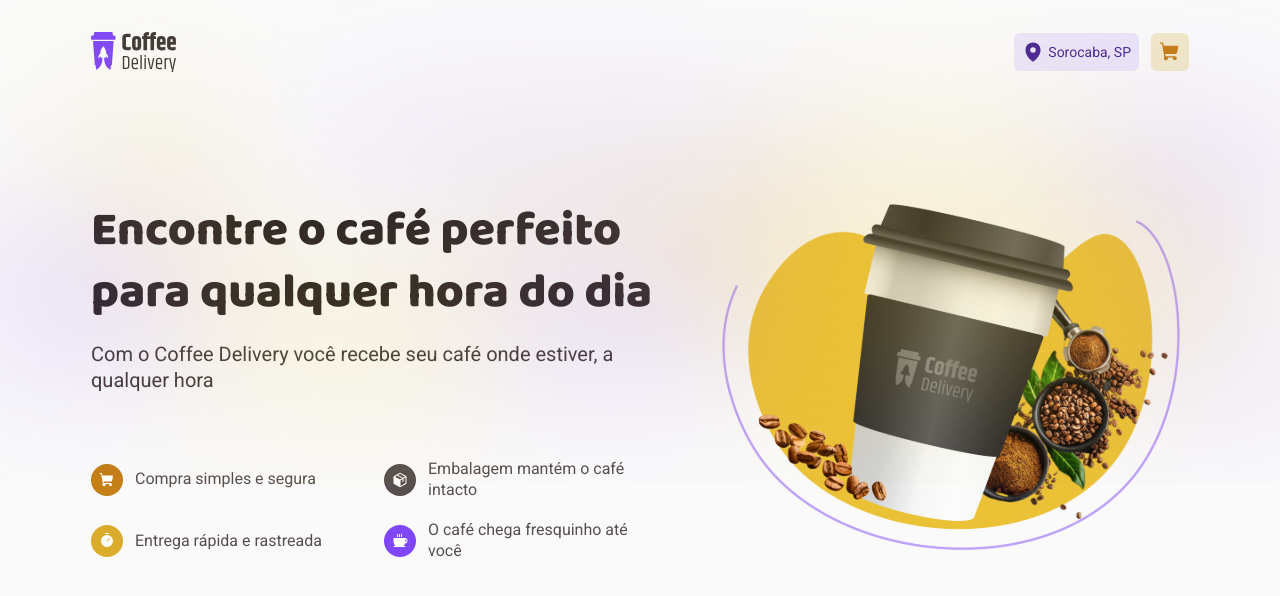
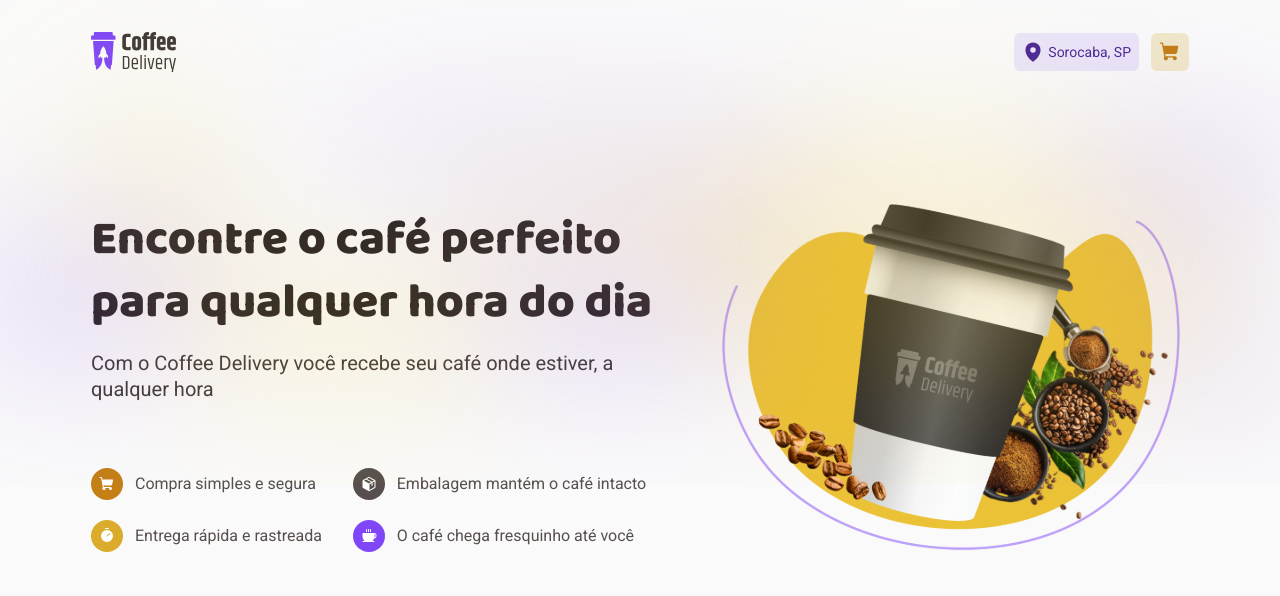
Before and after one commit to reciokaue/coffe-delivery, a React (Vite) app: page / in a window 1280 px wide. Shown: the top 596 px of the page. Built offline with nearby package versions, Linux system fonts and the light colour scheme.

Commit message:
hero style fix

```diff
--- a/src/components/Hero/styles.ts
+++ b/src/components/Hero/styles.ts
@@ -39,13 +39,14 @@
 `
 export const Benefits = styled.div`
   display: grid;
-  grid-template-columns: repeat(2, 1fr);
-  grid-template-rows: repeat(2, 1fr);
+  grid-template-columns: repeat(2, auto);
+  grid-template-rows: repeat(2, auto);
   gap: 1.25rem;
 
   div {
     display: flex;
     align-items: center;
+    justify-content: start;
     gap: 0.75rem;
 
     color: ${(props) => props.theme['base-text']};
```
